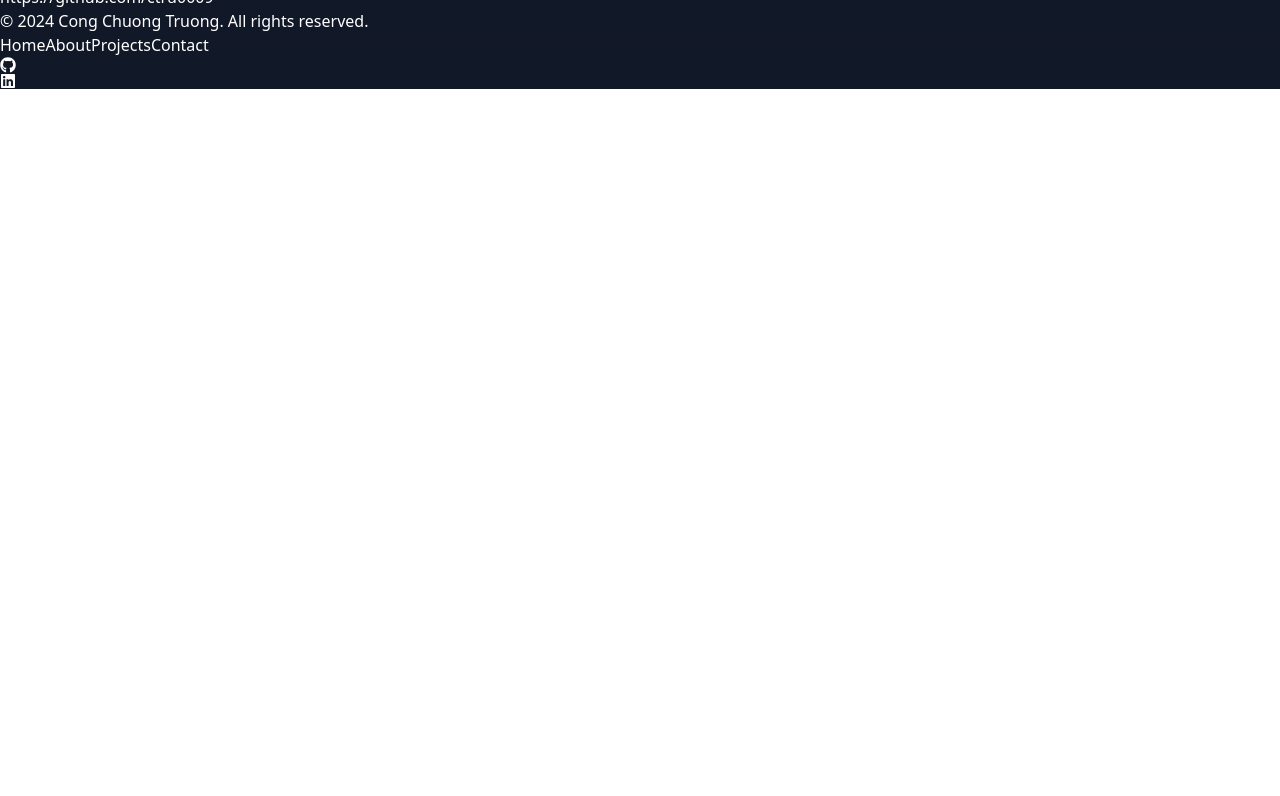
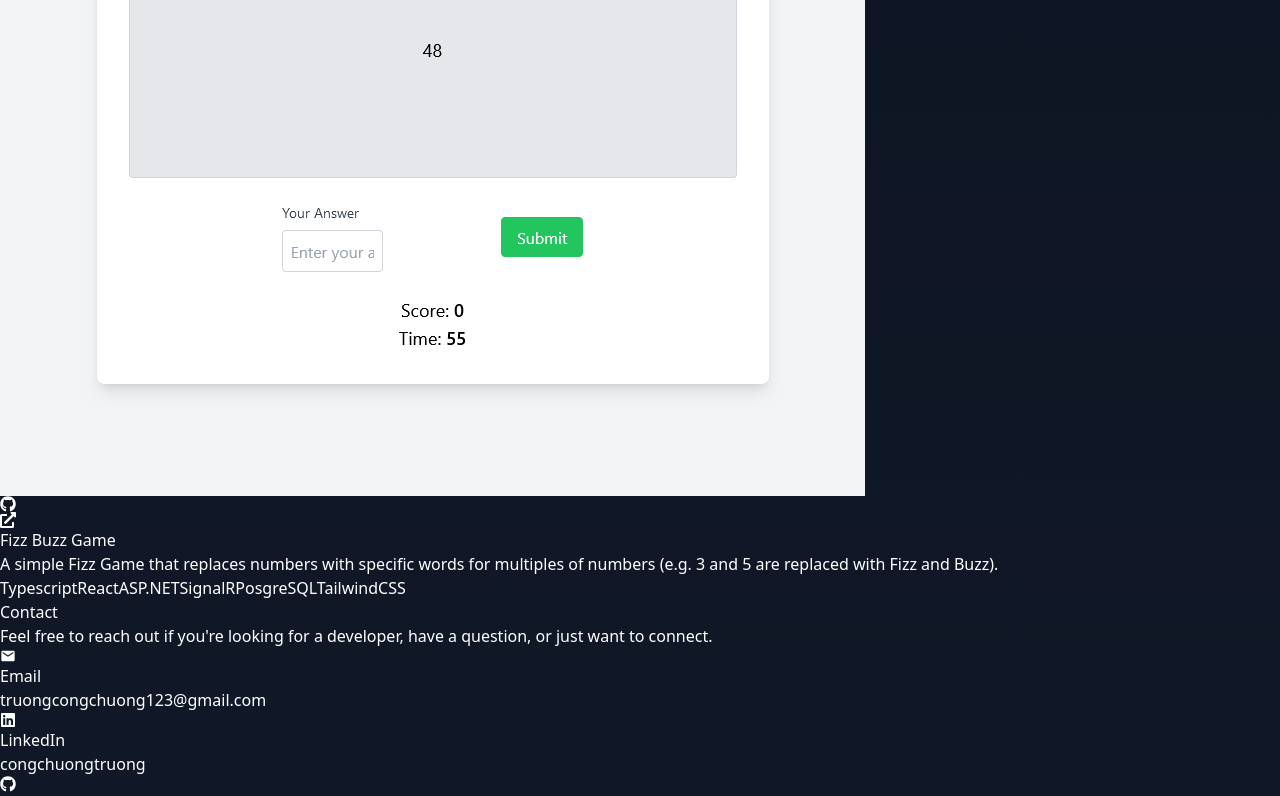
Before and after one commit to ctru0009/portfolio, a React (Vite) app: page / in a window 1280 px wide. Shown: the part 4014-4810 px from the top of the page. Before the commit the page ends 4103 px from the top, so only its background shows below. Built offline with nearby package versions, Linux system fonts and the light colour scheme.

Commit message:
Add Fizz Buzz Game project to ProjectsData with description and links

```diff
--- a/src/data/data.ts
+++ b/src/data/data.ts
@@ -1,6 +1,7 @@
 import projectImage1 from "../assets/images/project1.png";
 import projectImage2 from "../assets/images/project2.png";
 import projectImage3 from "../assets/images/project3.png";
+import projectImage4 from "../assets/images/project4.png";
 
 interface HeroDataInterface {
   avatarURL: string;
@@ -32,7 +33,6 @@ interface ProjectInterface {
 interface AboutDataInterface {
   education: EducationInterface[];
 }
-
 
 const HeroData = {
   avatarURL: "https://i.pravatar.cc/300",
@@ -66,7 +66,7 @@ const AboutData = {
   ],
 };
 
-const ProjectsData= [
+const ProjectsData = [
   {
     title: "Document Management System",
     description:
@@ -107,6 +107,27 @@ const ProjectsData= [
     githubLink: "https://github.com/ctru0009/events-management-app",
     liveLink: "https://github.com/ctru0009/events-management-app",
   },
+  {
+    title: "Fizz Buzz Game",
+    description:
+      "A simple Fizz Game that replaces numbers with specific words for multiples of numbers (e.g. 3 and 5 are replaced with Fizz and Buzz).",
+    image: projectImage4,
+    technologies: [
+      "Typescript",
+      "React",
+      "ASP.NET",
+      "SignalR",
+      "PosgreSQL",
+      "TailwindCSS",
+    ],
+    githubLink: "https://github.com/ctru0009/FizzBuzz",
+    liveLink: "https://github.com/ctru0009/FizzBuzz",
+  },
 ];
-export { HeroData, AboutData, ProjectsData};
-export type { HeroDataInterface, AboutDataInterface, ProjectInterface, EducationInterface };
+export { HeroData, AboutData, ProjectsData };
+export type {
+  HeroDataInterface,
+  AboutDataInterface,
+  ProjectInterface,
+  EducationInterface,
+};
```
